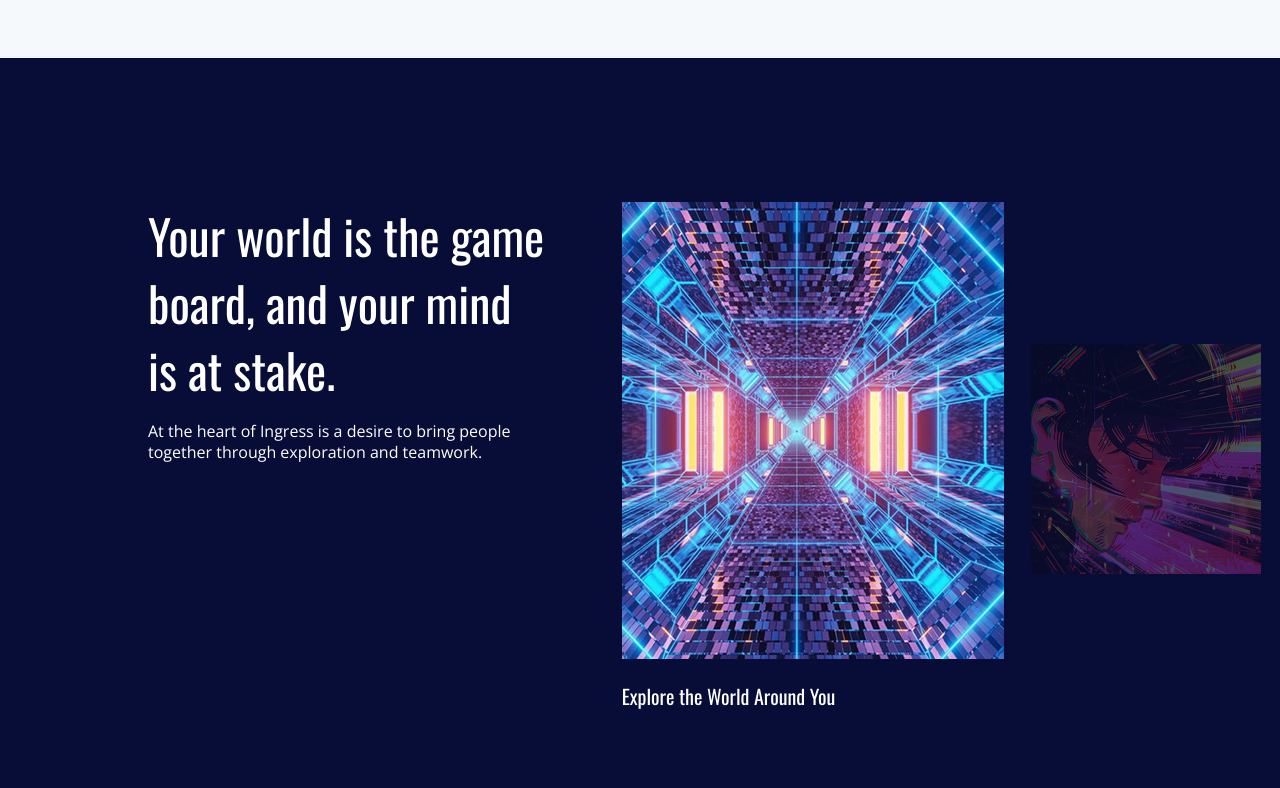
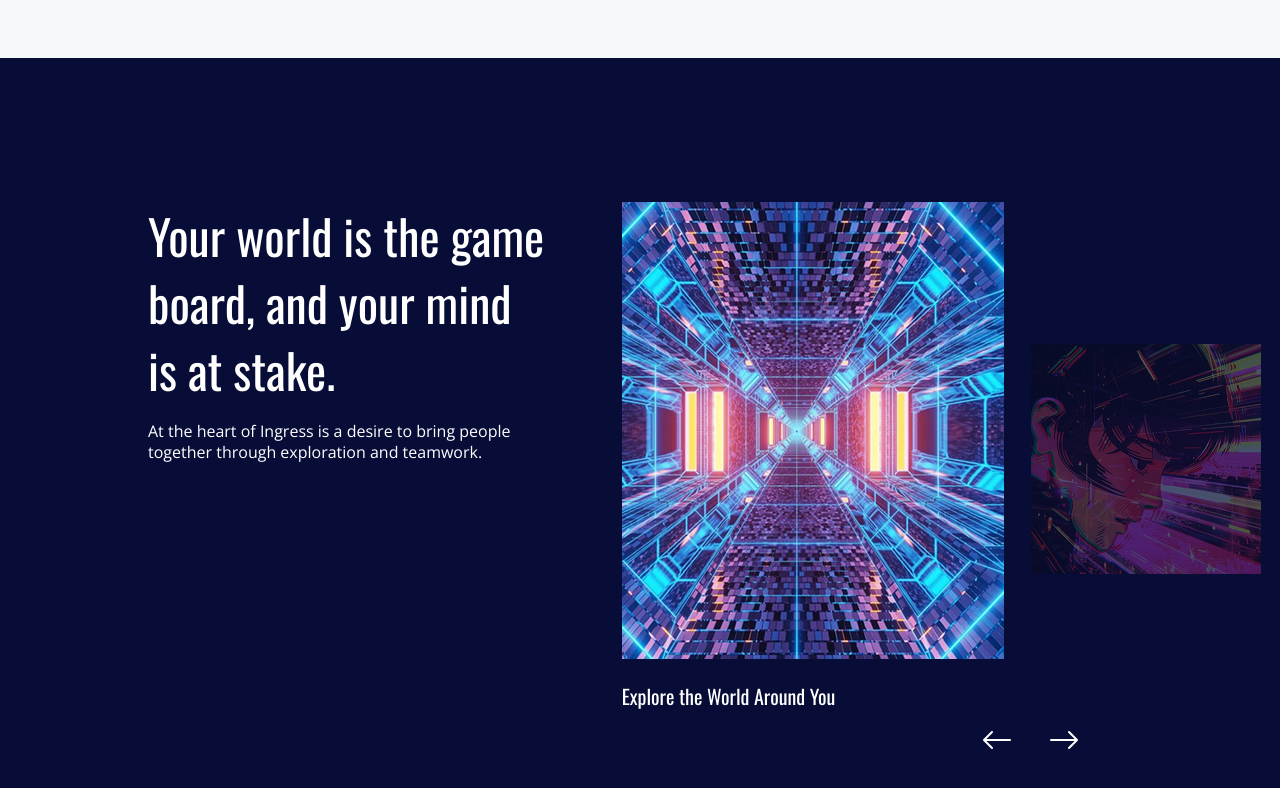
Before and after one commit to Harsh-Bishnoi/event-einsenden, a React (Vite) app: page / in a window 1280 px wide. Shown: the part 822-1610 px from the top of the page. Built offline with nearby package versions, Linux system fonts and the light colour scheme.

Commit message:
add arrow in swiper

```diff
--- a/src/components/ExploreWorld.jsx
+++ b/src/components/ExploreWorld.jsx
@@ -1,51 +1,81 @@
-import React from 'react';
+import React from "react";
 import { Swiper, SwiperSlide } from 'swiper/react';
 import 'swiper/css';
 import swiperImgOne from '../assets/images/png/swiper-img-1.png';
 import swiperImgTwo from '../assets/images/png/swiper-img-2.png';
 import swiperImgThree from '../assets/images/png/swiper-img-3.png';
+import { Pagination, Navigation } from "swiper/modules";
+import { LeftArrow, RightArrow } from "../utils/Icons";
 
 const ExploreWorld = () => {
+
     return (
         <>
             <div className="bg-img py-10 sm:py-20 md:py-25 lg:py-36">
                 <div className="xl:pl-[148px] max-w-[1440px] xl:flex mx-auto gap-[47px] max-xl:px-3">
                     <div className="max-xl:pb-8 xl:w-5/12">
-                        <h2 className='ff-oswald text-4xl sm:text-5xl leading-[140%] pb-[17px] text-white xl:max-w-[401px]'>Your world is the game board, and your mind is at stake.</h2>
-                        <p className='ff-open text-white leading-[135%] xl:max-w-[410px]'>At the heart of Ingress is a desire to bring people together through exploration and teamwork.</p>
+                        <h2 className='ff-oswald text-4xl sm:text-5xl leading-[140%] pb-[17px] text-white xl:max-w-[401px]'>
+                            Your world is the game board, and your mind is at stake.
+                        </h2>
+                        <p className='ff-open text-white leading-[135%] xl:max-w-[410px]'>
+                            At the heart of Ingress is a desire to bring people together through exploration and teamwork.
+                        </p>
                     </div>
-                    <div className="w-full flex max-xl:mx-auto xl:w-7/12">
-                        <Swiper className=''
+                    <div className="w-full flex max-xl:mx-auto xl:w-7/12 relative">
+                        <div className="flex gap-[35px] items-center justify-center absolute -bottom-10 2xl:bottom-[10%] max-xl:left-8 xl:right-50 z-10">
+                            <button className="prev-arrow cursor-pointer">
+                                <LeftArrow />
+                            </button>
+                            <button className="next-arrow cursor-pointer">
+                                <RightArrow />
+                            </button>
+                        </div>
+                        <Swiper
                             spaceBetween={25}
                             slidesPerView={1}
                             loop={true}
+                            pagination={{ clickable: true }}
+                            navigation={{
+                                prevEl: ".prev-arrow",
+                                nextEl: ".next-arrow",
+                            }}
+                            modules={[Pagination, Navigation]}
                             breakpoints={{
                                 0: { slidesPerView: 1 },
                                 640: { slidesPerView: 1 },
                                 1024: { slidesPerView: 3 },
-                            }}>
+                            }}
+                        >
                             <SwiperSlide className='swiper-slide'>
-                                <img src={swiperImgOne} alt="" />
-                                <p className='text-white pt-[27px] ff-oswald leading-[100%] text-xl paragraph'>Explore the World Around You</p>
+                                <img src={swiperImgOne} alt="img-1" />
+                                <p className='text-white pt-[27px] ff-oswald leading-[100%] text-xl paragraph'>
+                                    Explore the World Around You
+                                </p>
                             </SwiperSlide>
                             <SwiperSlide className='swiper-slide'>
-                                <img src={swiperImgTwo} alt="" />
-                                <p className='text-white pt-[27px] ff-oswald leading-[100%] text-xl paragraph'>Explore the World Around You</p>
+                                <img src={swiperImgTwo} alt="img-2" />
+                                <p className='text-white pt-[27px] ff-oswald leading-[100%] text-xl paragraph'>
+                                    Explore the World Around You
+                                </p>
                             </SwiperSlide>
                             <SwiperSlide className='swiper-slide'>
-                                <img src={swiperImgThree} alt="" />
-                                <p className='text-white pt-[27px] ff-oswald leading-[100%] text-xl paragraph'>Explore the World Around You</p>
+                                <img src={swiperImgThree} alt="img-3" />
+                                <p className='text-white pt-[27px] ff-oswald leading-[100%] text-xl paragraph'>
+                                    Explore the World Around You
+                                </p>
                             </SwiperSlide>
                             <SwiperSlide className='swiper-slide'>
-                                <img src={swiperImgTwo} alt="" />
-                                <p className='text-white pt-[27px] ff-oswald leading-[100%] text-xl paragraph'>Explore the World Around You</p>
+                                <img src={swiperImgTwo} alt="img-4" />
+                                <p className='text-white pt-[27px] ff-oswald leading-[100%] text-xl paragraph'>
+                                    Explore the World Around You
+                                </p>
                             </SwiperSlide>
                         </Swiper>
                     </div>
                 </div>
             </div>
         </>
-    )
-}
+    );
+};
 
-export default ExploreWorld
+export default ExploreWorld;
--- a/src/utils/Icons.jsx
+++ b/src/utils/Icons.jsx
@@ -15,3 +15,15 @@ export const ArrowIcon = () => (
         </defs>
     </svg>
 )
+
+export const RightArrow = () => (
+    <svg xmlns="http://www.w3.org/2000/svg" width="32" height="32" fill="white" viewBox="0 0 16 16">
+        <path fillRule="evenodd" d="M1 8a.5.5 0 0 1 .5-.5h11.793l-3.147-3.146a.5.5 0 0 1 .708-.708l4 4a.5.5 0 0 1 0 .708l-4 4a.5.5 0 0 1-.708-.708L13.293 8.5H1.5A.5.5 0 0 1 1 8" />
+    </svg>
+)
+
+export const LeftArrow = () => (
+    <svg xmlns="http://www.w3.org/2000/svg" width="32" height="32" fill="white" viewBox="0 0 16 16">
+        <path fillRule="evenodd" d="M15 8a.5.5 0 0 0-.5-.5H2.707l3.147-3.146a.5.5 0 1 0-.708-.708l-4 4a.5.5 0 0 0 0 .708l4 4a.5.5 0 0 0 .708-.708L2.707 8.5H14.5A.5.5 0 0 0 15 8" />
+    </svg>
+)
```
